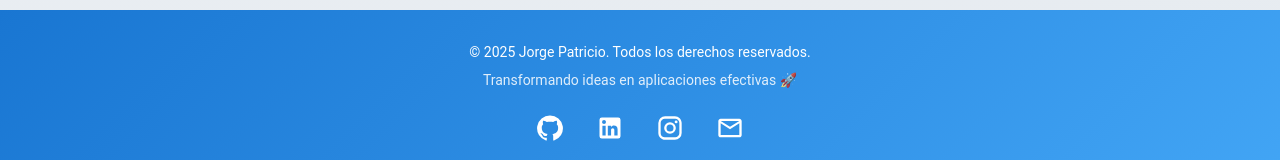
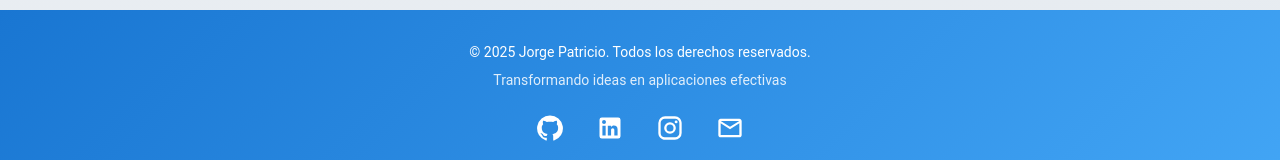
Before and after one commit to Patogol35/jorgito, a React (Vite) app: page / in a window 1280 px wide. Shown: the part 3025-3185 px from the top of the page. Built offline with nearby package versions, Linux system fonts and the light colour scheme.

Commit message:
Update Footer.jsx

```diff
--- a/src/components/Footer.jsx
+++ b/src/components/Footer.jsx
@@ -25,7 +25,7 @@ export default function Footer() {
       </Typography>
 
       <Typography variant="body2" sx={{ mb: 2, opacity: 0.85 }}>
-        Transformando ideas en aplicaciones efectivas 🚀
+        Transformando ideas en aplicaciones efectivas
       </Typography>
 
       <SocialLinks socialLinks={socialLinks} size="28px" animated={false} spacing={2} />
```
